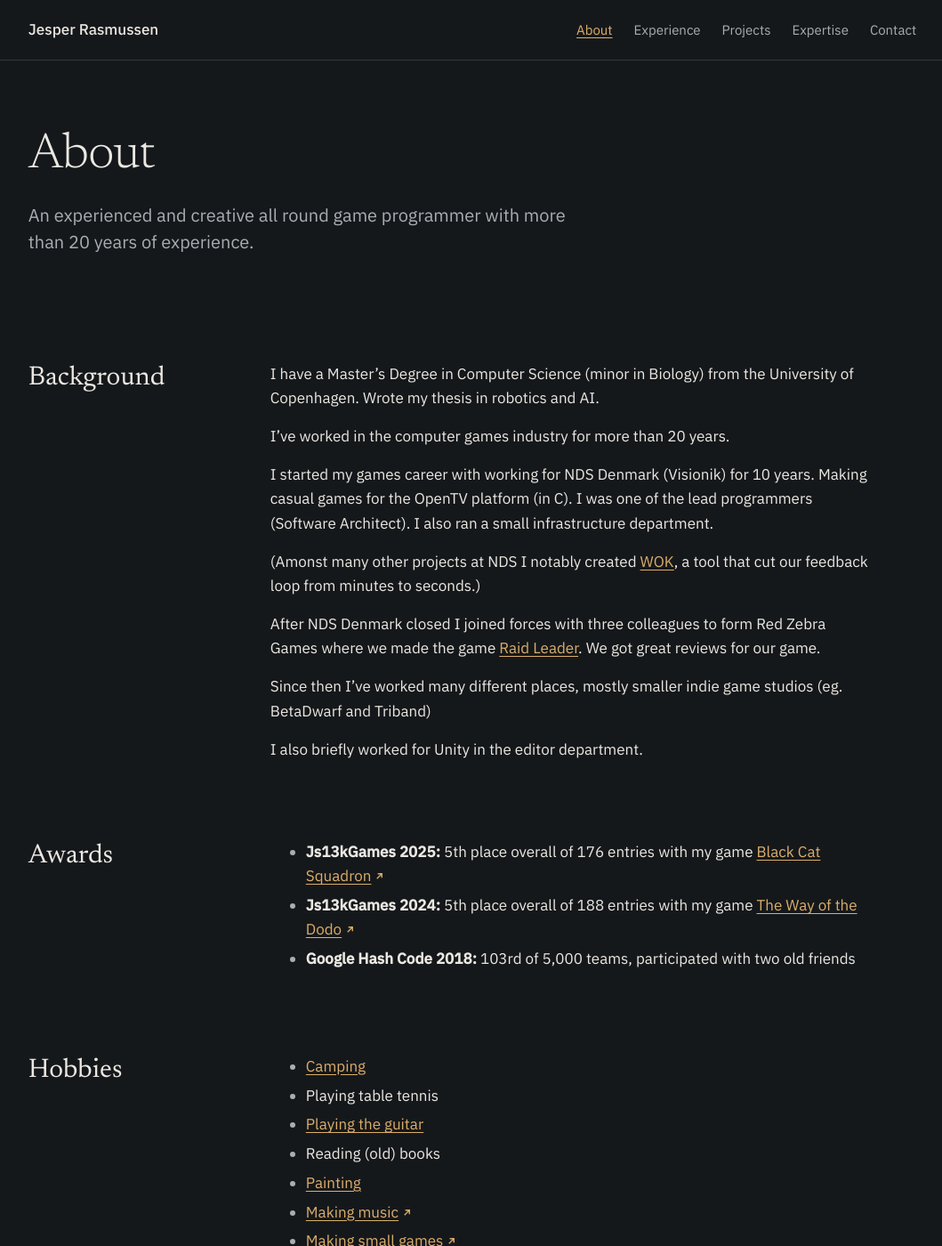
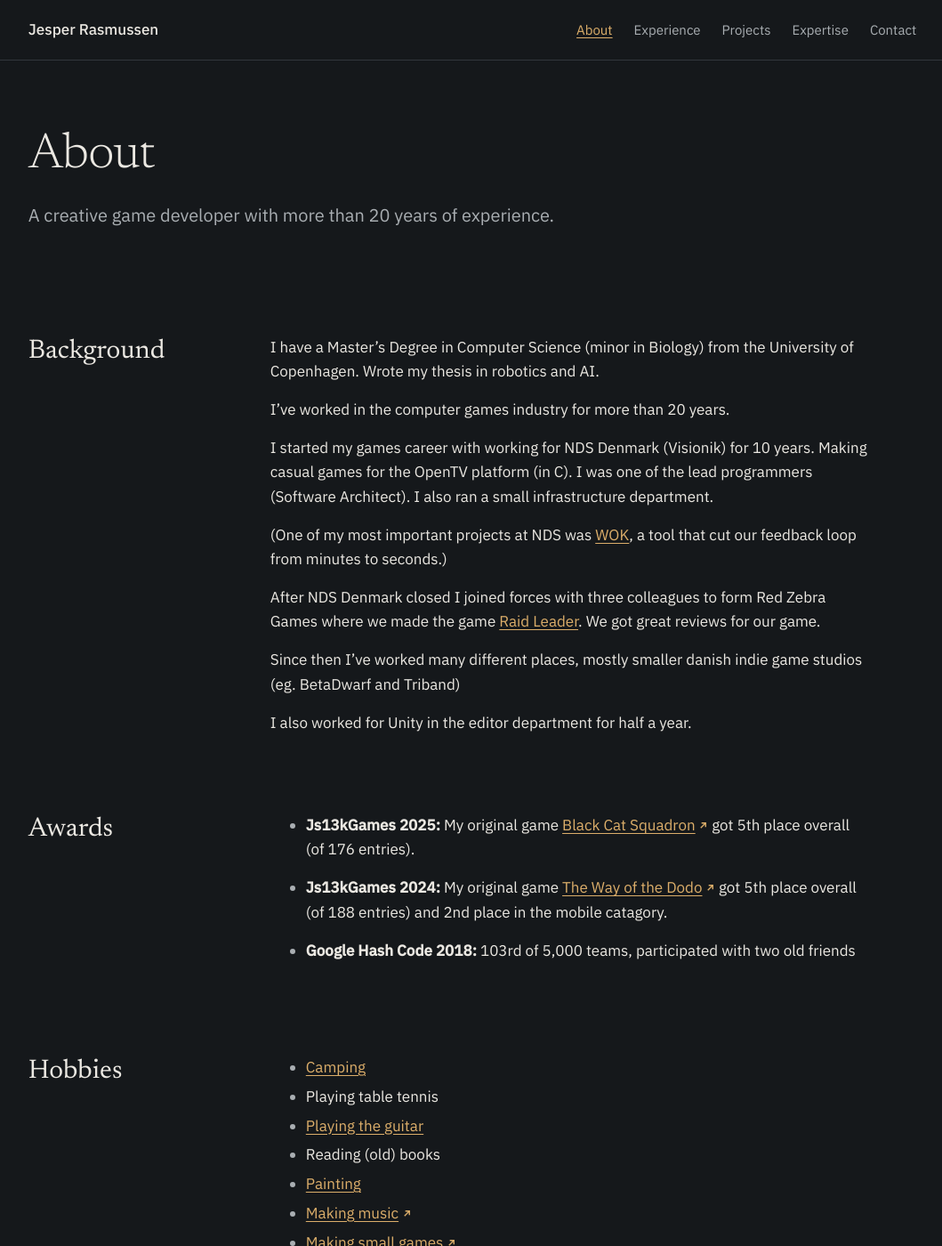
Before and after one commit to repsej/repsej.github.io, a Jekyll site: the page built from about.md, in a window 1280 px wide and 1400 px high. Shown: the whole window at 89% size, without its empty margins (109-1168 px from the left). Built offline with Jekyll 4.4.1, drawn with Linux system fonts in a browser that asks for light colours.

Commit message:
Update my "title" to "Creative game developer"

```diff
--- a/_config.yml
+++ b/_config.yml
@@ -1,7 +1,7 @@
 # Site settings. All page copy lives in the Markdown files, not here.
 title: Jesper Rasmussen
-tagline: Experienced All Round Game Developer
-description: Jesper Rasmussen is an Experienced All Round Game Developer with more than 20 years of professional experience.
+tagline: Creative Game Developer
+description: Jesper Rasmussen is a creative game developer with more than 20 years of professional experience in gameplay, design and tech.
 url: https://repsej.github.io
 baseurl: ""
 lang: en
--- a/about.md
+++ b/about.md
@@ -2,8 +2,8 @@
 title: About
 nav_order: 1
 permalink: /about/
-description: About Jesper Rasmussen, an experienced and creative all round game programmer.
-lede: An experienced and creative all round game programmer with more than 20 years of experience.
+description: About Jesper Rasmussen, a creative game developer.
+lede: A creative game developer with more than 20 years of experience.
 sections: true
 ---
 
@@ -15,18 +15,20 @@ I've worked in the computer games industry for more than 20 years.
 
 I started my games career with working for NDS Denmark (Visionik) for 10 years. Making casual games for the OpenTV platform (in C). I was one of the lead programmers (Software Architect). I also ran a small infrastructure department.
 
-(Amonst many other projects at NDS I notably created [WOK](/projects/project-wok/), a tool that cut our feedback loop from minutes to seconds.)
+(One of my most important projects at NDS was [WOK](/projects/project-wok/), a tool that cut our feedback loop from minutes to seconds.)
 
 After NDS Denmark closed I joined forces with three colleagues to form Red Zebra Games where we made the game [Raid Leader](/projects/project-raidleader/). We got great reviews for our game.
 
-Since then I've worked many different places, mostly smaller indie game studios (eg. BetaDwarf and Triband)
+Since then I've worked many different places, mostly smaller danish indie game studios (eg. BetaDwarf and Triband)
 
-I also briefly worked for Unity in the editor department.
+I also worked for Unity in the editor department for half a year.
 
 ## Awards
 
-- **Js13kGames 2025:** 5th place overall of 176 entries with my game [Black Cat Squadron](https://onelifeleft.itch.io/black-cat-squadron-directors-cut)
-- **Js13kGames 2024:** 5th place overall of 188 entries with my game [The Way of the Dodo](https://onelifeleft.itch.io/the-way-of-the-dodo)
+- **Js13kGames 2025:** My original game [Black Cat Squadron](https://onelifeleft.itch.io/black-cat-squadron-directors-cut) got 5th place overall (of 176 entries).
+
+- **Js13kGames 2024:** My original game [The Way of the Dodo](https://onelifeleft.itch.io/the-way-of-the-dodo) got 5th place overall (of 188 entries) and 2nd place in the mobile catagory.
+
 - **Google Hash Code 2018:** 103rd of 5,000 teams, participated with two old friends
 
 ## Hobbies
```
Also changed, not shown: experience.md (+1 -1 lines), expertise.md (+1 -1 lines), index.md (+3 -3 lines).
